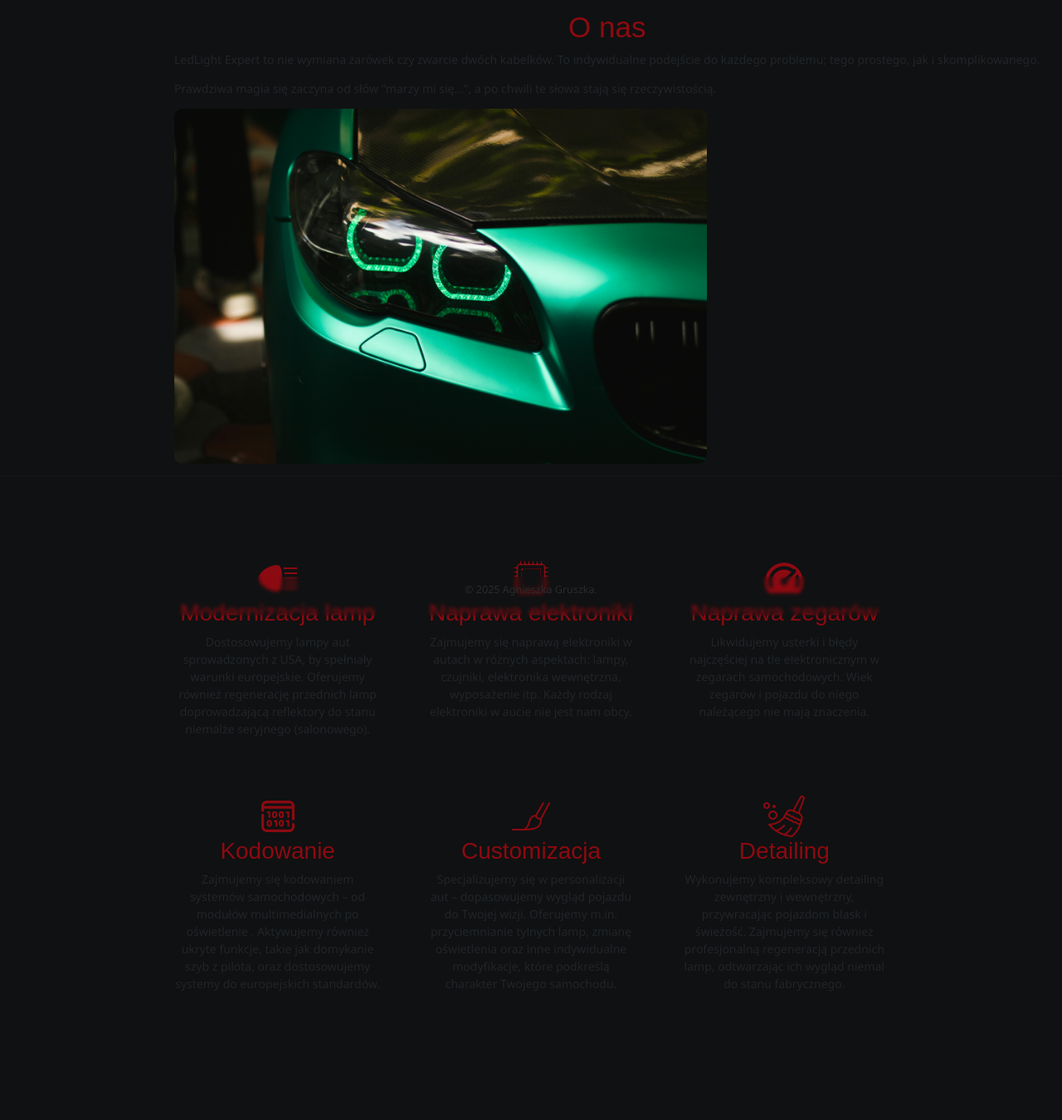
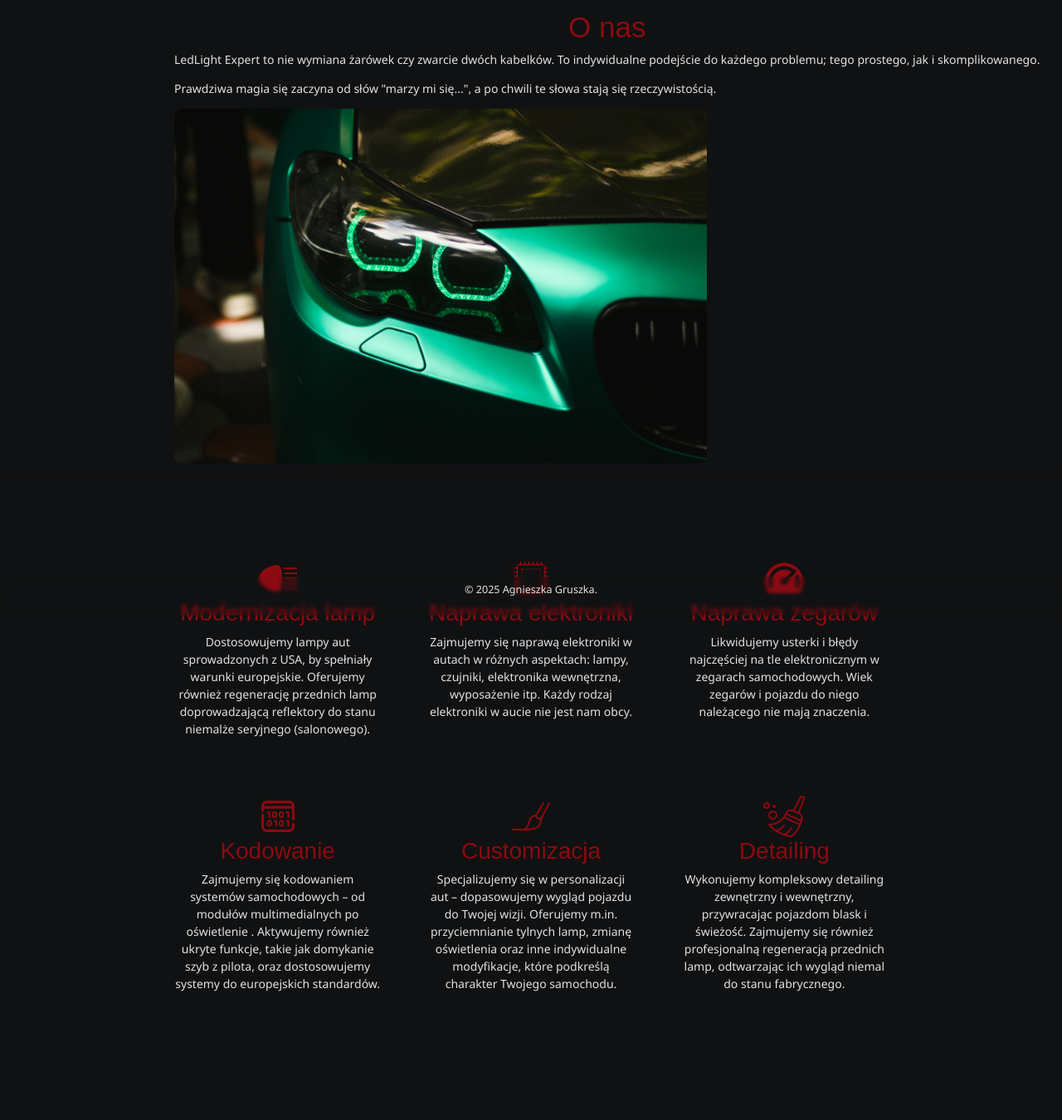
Before and after one commit to agvg8/LLE_Page, a Flask app: page /onas in a window 1280 px wide. Shown: the part 58-1408 px from the top of the page at 83% size. Run offline with Flask 3, Linux system fonts and the light colour scheme; some web fonts are replaced.

Commit message:
Update style.css

```diff
--- a/static/css/style.css
+++ b/static/css/style.css
@@ -202,6 +202,9 @@ h6 {
 a {
     color: #E2E2E2;
 }
+p {
+    color: #E2E2E2 !important;
+}
 
 
 
@@ -284,6 +287,9 @@ input[type="password"]:focus {
     background-color: #63080d;
 }
 
+.text-light-gray {
+  color: #e2e2e2;
+}
 /* ============================= O NAS ========================== */
 
 /* ============================= OFERTA ========================== */
@@ -440,10 +446,10 @@ button:hover {
 
 .text-left a, h1{
     width: 50%;
-    color: #E2E2E2;
     padding-right: 1rem;
     font-family: "Electrolize", sans-serif;
     text-align: left;
+    color: #e2e2e2;
 }
 
 .photo-right {
@@ -471,6 +477,7 @@ button:hover {
     width: 100%;
     margin-top: 2rem;
     text-align: center;
+    color: #e2e2e2 !important;
 }
 .grid-2 img {
     width: 50px;
```
